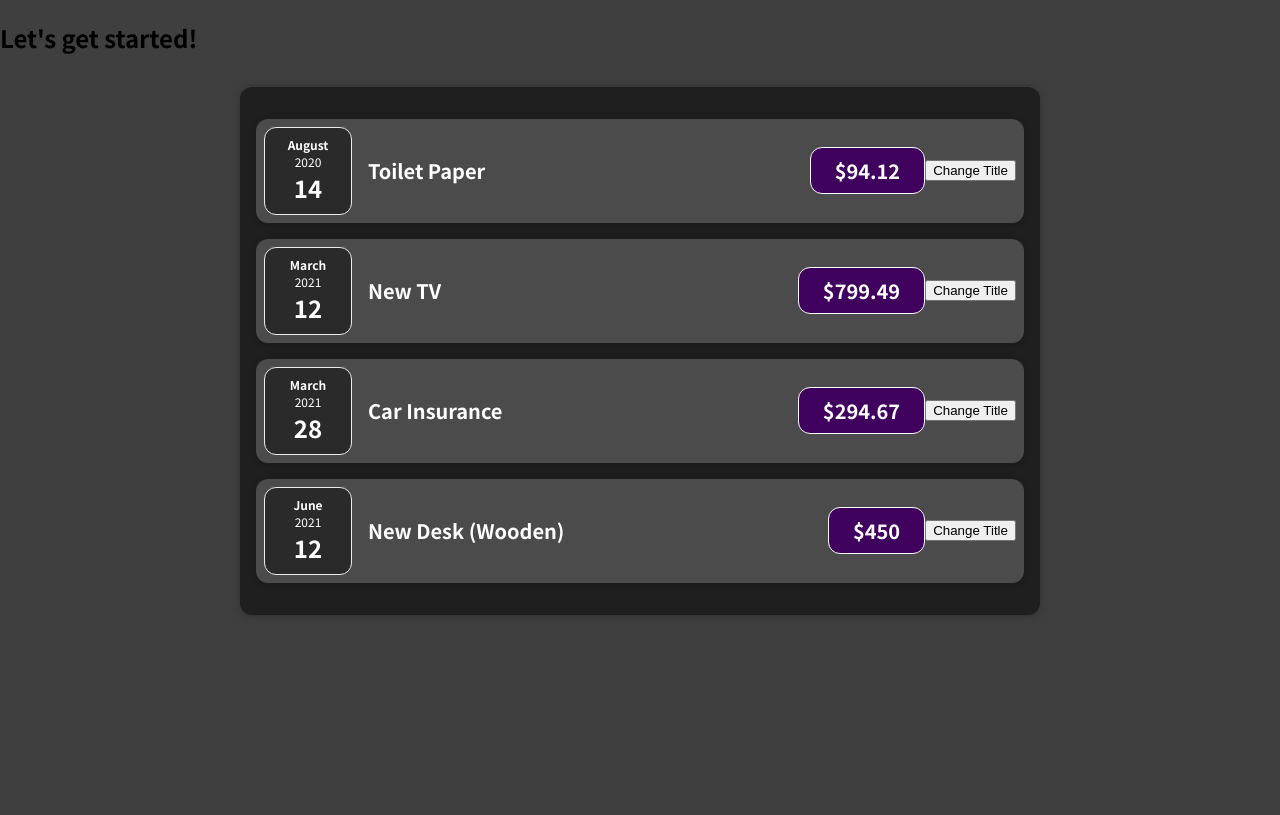
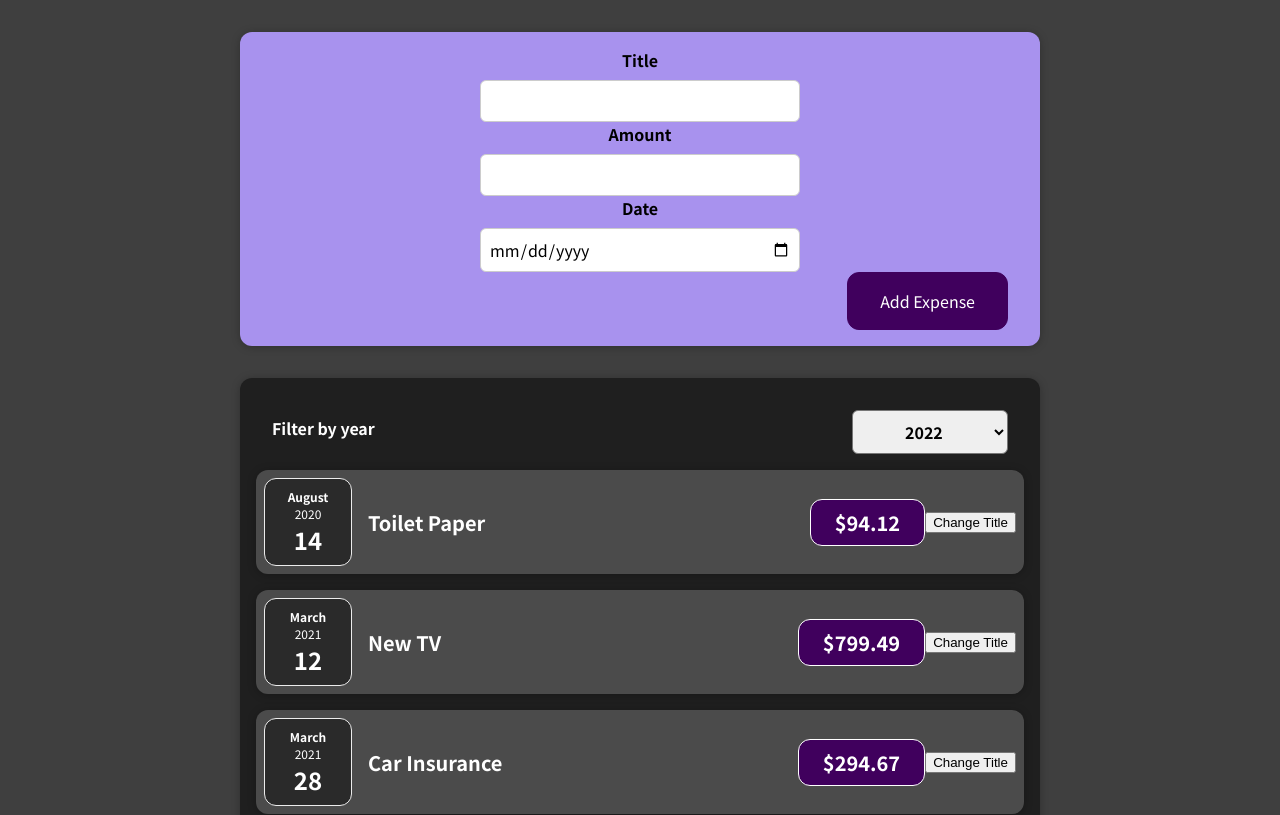
Before and after one commit to KenjiEmura/React, a React (Create React App) app in the folder dummy-app/: page / in a window 1280 px wide. Shown: the top 815 px of the page. Built offline with nearby package versions, Linux system fonts and the light colour scheme.

Commit message:
Learned how to pass data from child to parent component, two-way binding, state, etc.

```diff
--- a/dummy-app/src/App.js
+++ b/dummy-app/src/App.js
@@ -1,7 +1,10 @@
+import React, { useState } from "react";
+
 import Expenses from "./components/Expenses/Expenses";
+import NewExpense from "./components/NewExpense/NewExpense";
 
 const App = () => {
-  const expenses = [
+  const [expenses, setExpenses] = useState([
     {
       id: "e1",
       title: "Toilet Paper",
@@ -21,10 +24,18 @@
       amount: 450,
       date: new Date(2021, 5, 12),
     },
-  ];
+  ]);
+
+  const addExpenseHandler = (expense) => {
+    console.log(expense);
+    setExpenses((prevState) => {
+      prevState.unshift(expense);
+    });
+  };
+
   return (
     <div>
-      <h2>Let's get started!</h2>
+      <NewExpense onAddNewExpense={addExpenseHandler} />
       <Expenses items={expenses} />
     </div>
   );
--- a/dummy-app/src/components/Expenses/Expenses.js
+++ b/dummy-app/src/components/Expenses/Expenses.js
@@ -1,11 +1,23 @@
+import React, { useState } from "react";
+
 import Card from "../UI/Card";
 import ExpenseItem from "./ExpenseItem";
+import ExpensesFilter from "./ExpensesFilter";
 
 import "./Expenses.css";
 
 const Expenses = (props) => {
+  const [year, setSelectedYear] = useState("2020");
+  const filterChangeHandler = (selectedYear) => {
+    setSelectedYear(selectedYear);
+  };
   return (
+    <div>
       <Card className="expenses">
+        <ExpensesFilter
+          selectedYear={year}
+          onChangeFilter={filterChangeHandler}
+        />
         <ExpenseItem
           title={props.items[0].title}
           date={props.items[0].date}
@@ -27,6 +39,7 @@
           amount={props.items[3].amount}
         />
       </Card>
+    </div>
   );
 };
 
--- /dev/null
+++ b/dummy-app/src/components/Expenses/ExpensesFilter.css
@@ -0,0 +1,24 @@
+.expenses-filter {
+  color: white;
+  padding: 0 1rem;
+}
+
+.expenses-filter__control {
+  display: flex;
+  width: 100%;
+  align-items: center;
+  justify-content: space-between;
+  margin: 1rem 0;
+}
+
+.expenses-filter label {
+  font-weight: bold;
+  margin-bottom: 0.5rem;
+}
+
+.expenses-filter select {
+  font: inherit;
+  padding: 0.5rem 3rem;
+  font-weight: bold;
+  border-radius: 6px;
+}
--- /dev/null
+++ b/dummy-app/src/components/Expenses/ExpensesFilter.js
@@ -0,0 +1,24 @@
+import React from "react";
+
+import "./ExpensesFilter.css";
+
+const ExpensesFilter = (props) => {
+  const dropdownChangeHandler = (e) => {
+    props.onChangeFilter(e.target.value);
+  };
+  return (
+    <div className="expenses-filter">
+      <div className="expenses-filter__control">
+        <label>Filter by year</label>
+        <select value={props.year} onChange={dropdownChangeHandler}>
+          <option value="2022">2022</option>
+          <option value="2021">2021</option>
+          <option value="2020">2020</option>
+          <option value="2019">2019</option>
+        </select>
+      </div>
+    </div>
+  );
+};
+
+export default ExpensesFilter;
--- /dev/null
+++ b/dummy-app/src/components/NewExpense/ExpenseForm.css
@@ -0,0 +1,26 @@
+.new-expense__controls {
+  display: flex;
+  flex-wrap: wrap;
+  gap: 1rem;
+  margin-bottom: 1rem;
+  text-align: left;
+}
+
+.new-expense__control label {
+  font-weight: bold;
+  margin-bottom: 0.5rem;
+  display: block;
+}
+
+.new-expense__control input {
+  font: inherit;
+  padding: 0.5rem;
+  border-radius: 6px;
+  border: 1px solid #ccc;
+  width: 20rem;
+  max-width: 100%;
+}
+
+.new-expense__actions {
+  text-align: right;
+}
--- /dev/null
+++ b/dummy-app/src/components/NewExpense/ExpenseForm.js
@@ -0,0 +1,95 @@
+import React, { useState } from "react";
+
+import "./ExpenseForm.css";
+
+const ExpenseForm = (props) => {
+  const [enteredtitle, setEnteredTitle] = useState("");
+  const [enteredAmount, setEnteredAmount] = useState("");
+  const [enteredDate, setEnteredDate] = useState("");
+
+  // YOU CAN ALSO KEEP THE STATE INSIDE AN OBJECT
+  // NOT RECOMMENDED BECAUSE YOU WILL HAVE TO COPY THE
+  // PREVIOUS STATE OF THE KEYS THAT ARE NOT BEING UPDATED
+
+  // const [userInput, setUserInput] = useState({
+  //   enteredTitle: "",
+  //   enteredAmount: "",
+  //   enteredDate: "",
+  // });
+
+  // const titleChangeHandler = (e) => {
+  //   setUserInput((prevState) => {
+  //     return { ...prevState, enteredTitle: e.target.value };
+  //   });
+  // };
+
+  // const amountChangeHandler = (e) => {
+  //   setUserInput((prevState) => {
+  //     return { ...prevState, enteredAmount: e.target.value };
+  //   });
+  // };
+
+  // const dateChangeHandler = (e) => {
+  //   setUserInput((prevState) => {
+  //     return { ...prevState, enteredDate: e.target.value };
+  //   });
+  // };
+
+  const titleChangeHandler = (e) => {
+    setEnteredTitle(e.target.value);
+  };
+  const amountChangeHandler = (e) => {
+    setEnteredAmount(e.target.value);
+  };
+  const dateChangeHandler = (e) => {
+    setEnteredDate(e.target.value);
+  };
+
+  const submitHandler = (e) => {
+    e.preventDefault();
+    const expenseData = {
+      enteredTitle: enteredtitle,
+      enteredAmount: enteredAmount,
+      enteredDate: new Date(enteredDate),
+    };
+
+    props.onSaveExpenseData(expenseData);
+    setEnteredTitle("");
+    setEnteredAmount("");
+    setEnteredDate("");
+  };
+
+  return (
+    <form onSubmit={submitHandler}>
+      <div className="new-expense__control">
+        <label>Title</label>
+        <input type="text" value={enteredtitle} onChange={titleChangeHandler} />
+      </div>
+      <div className="new-expense__control">
+        <label>Amount</label>
+        <input
+          type="number"
+          min="0.01"
+          step="0.01"
+          value={enteredAmount}
+          onChange={amountChangeHandler}
+        />
+      </div>
+      <div className="new-expense__control">
+        <label>Date</label>
+        <input
+          type="date"
+          min="2000-01-01"
+          max="2023-01-01"
+          value={enteredDate}
+          onChange={dateChangeHandler}
+        />
+      </div>
+      <div className="new-expense__actions">
+        <button type="submit">Add Expense</button>
+      </div>
+    </form>
+  );
+};
+
+export default ExpenseForm;
--- /dev/null
+++ b/dummy-app/src/components/NewExpense/NewExpense.css
@@ -0,0 +1,38 @@
+.new-expense {
+  background-color: #a892ee;
+  padding: 1rem;
+  margin: 2rem auto;
+  width: 50rem;
+  max-width: 95%;
+  border-radius: 12px;
+  text-align: center;
+  box-shadow: 0 1px 8px rgba(0, 0, 0, 0.25);
+}
+
+.new-expense button {
+  font: inherit;
+  cursor: pointer;
+  padding: 1rem 2rem;
+  border: 1px solid #40005d;
+  background-color: #40005d;
+  color: white;
+  border-radius: 12px;
+  margin-right: 1rem;
+}
+
+.new-expense button:hover,
+.new-expense button:active {
+  background-color: #510674;
+  border-color: #510674;
+}
+
+.new-expense button.alternative {
+  color: #220131;
+  border-color: transparent;
+  background-color: transparent;
+}
+
+.new-expense button.alternative:hover,
+.new-expense button.alternative:active {
+  background-color: #ddb3f8;
+}
--- /dev/null
+++ b/dummy-app/src/components/NewExpense/NewExpense.js
@@ -0,0 +1,22 @@
+import React from "react";
+
+import ExpenseForm from "./ExpenseForm";
+import "./NewExpense.css";
+
+const NewExpense = (props) => {
+  const saveExpenseDataHandler = (enteredExpenseData) => {
+    const expenseData = {
+      ...enteredExpenseData,
+      id: Math.random().toString(),
+    };
+    props.onAddNewExpense(expenseData);
+  };
+
+  return (
+    <div className="new-expense">
+      <ExpenseForm onSaveExpenseData={saveExpenseDataHandler} />
+    </div>
+  );
+};
+
+export default NewExpense;
```
Lines whose indentation alone changed are shown as unchanged.
